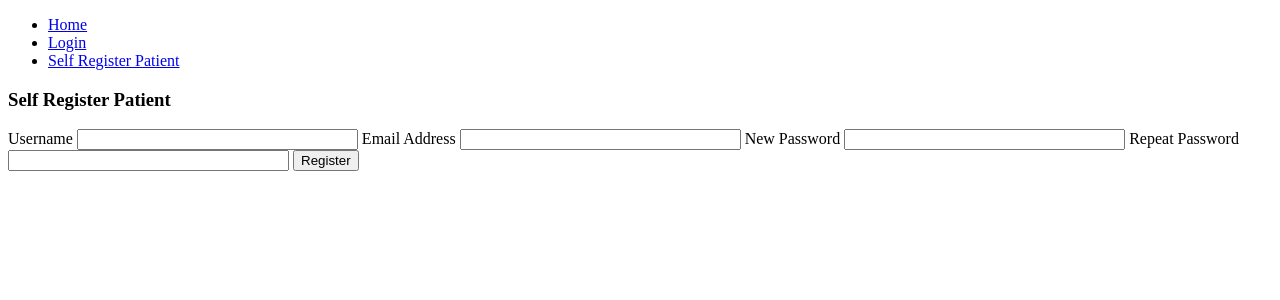
After one commit to Qazi-Afaq/Dummy-Healthcare-app, a Flask app: page /self-register-patient in a window 1280 px wide. The commit adds this page. Shown: the top 300 px of the page. Run offline with Flask 3, Linux system fonts and the light colour scheme.

Commit message:
separated logic for self-registration patients and admin registering patients

```diff
--- a/main.py
+++ b/main.py
@@ -137,12 +137,16 @@ class LoginForm(FlaskForm):
 # default page -> go to self registraton user
 @app.route("/register-user" , methods=["GET" , "POST"])
 def register_user():
+
+    if not current_user.is_authenticated:
+        return redirect(url_for('login'))
+
     if request.method == "POST":
         form = RegistrationForm(request.form)
         if form.validate_on_submit():
-            # user must be authenticated if role is not patient
-            if not current_user.is_authenticated and form.role.data in ["admin", "provider"]:
-                return render_template('register-user.html' , form=form , errors=[{"error": ["User must be authenticated"]}])
+            # user must be authenticated and an admin
+            if current_user.is_authenticated and current_user.role.name == "admin":
+                return render_template('register-user.html' , form=form , errors=[{"error": ["User must be authenticated and an admin"]}])
 
             # Look up Role by name
             role = db.session.scalar(select(Role).where(Role.name == form.role.data))
@@ -163,6 +167,34 @@ def register_user():
             return render_template('register-user.html' , form=form , errors=form.errors)
 
     return render_template('register-user.html' , form=RegistrationForm())
+
+# register patient for unauthenticated users or users who are not logged in
+@app.route("/self-register-patient" , methods=["GET" , "POST"])
+def self_register_patient():
+    # if current user is authenticated redirect to home
+    if current_user.is_authenticated:
+        return redirect(url_for('home'))
+
+    if request.method == "POST":
+        form = RegistrationForm(request.form)
+        if form.validate_on_submit():
+            # role must be patient
+            if not form.role.data == "patient":
+                return render_template('self-register-patient.html' , form=form , errors=[{"error": ["Role must be patient"]}])
+
+            # register the patient
+            new_patient = User(
+                username=form.username.data,
+                email=form.email.data,
+                password=generate_password_hash(form.password.data),
+                role=db.session.scalar(select(Role).where(Role.name == "patient"))
+            )
+            db.session.add(new_patient)
+            db.session.commit()
+            return redirect(url_for('login'))
+        else:
+            return render_template('self-register-patient.html' , form=form , errors=form.errors)
+    return render_template('self-register-patient.html' , form=RegistrationForm())
 
 @app.route("/login" , methods=["GET" , "POST"])
 def login():
--- a/templates/base.html
+++ b/templates/base.html
@@ -18,7 +18,12 @@
             {% if current_user.is_authenticated %}
             <li><a href="{{ url_for('logout') }}">Logout</a></li>
             {% endif %}
+            {% if current_user.is_authenticated and current_user.role.name == "admin" %}
             <li><a href="{{ url_for('register_user') }}">Register User</a></li>
+            {% endif %}
+            {% if not current_user.is_authenticated %}
+            <li><a href="{{ url_for('self_register_patient') }}">Self Register Patient</a></li>
+            {% endif %}
         </ul>
     </nav>
 
--- a/templates/register-user.html
+++ b/templates/register-user.html
@@ -26,14 +26,8 @@
     {{ form.username.label }} {{ form.username(size=32) }}
     {{ form.email.label }} {{ form.email(size=32) }}
     {{ form.password.label }} {{ form.password(size=32) }}
-    <!--  if current user exists and current user role is admin -->
-    {% if current_user.is_authenticated and current_user.role.name == "admin" %}
     <!-- a select choice for role so an admin can select admin,patient or provider  -->
     {{ form.role.label }} {{ form.role() }}
-    {% else %}
-    <!-- for self registration role is patient and will be validated in the backend route -->
-    <input type="hidden" name="role" value="patient">
-    {% endif %}
     {{ form.confirm.label }} {{ form.confirm(size=32) }}
     {{ form.submit() }}
 </form>
--- /dev/null
+++ b/templates/self-register-patient.html
@@ -0,0 +1,20 @@
+{% extends 'base.html' %}
+
+{% block head %}
+<title>Self Register Patient</title>
+{% endblock%}
+
+{% block body %}
+<h3>Self Register Patient</h3>
+
+<form method="POST" action="{{ url_for('self_register_patient') }}">
+    {{ form.hidden_tag() }}
+    {{ form.username.label }} {{ form.username(size=32) }}
+    {{ form.email.label }} {{ form.email(size=32) }}
+    {{ form.password.label }} {{ form.password(size=32) }}
+    <!-- role is default to "patient" and it is hidden from the user -->
+    <input type="hidden" name="role" value="patient">
+    {{ form.confirm.label }} {{ form.confirm(size=32) }}
+    {{ form.submit() }}
+</form>
+{% endblock%}
--- a/utils/validation.py
+++ /dev/null
@@ -1 +0,0 @@
-# validate email uniqueness()
```
Also changed, not shown: instance/db.sqlite.
